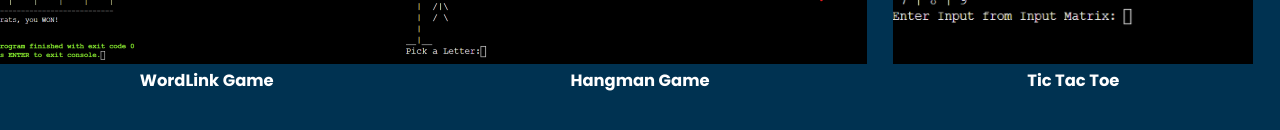
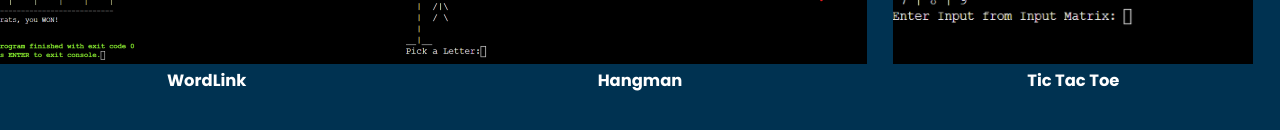
Before and after one commit to praneethapedapudi/games-website, a plain HTML site: page index.html in a window 1280 px wide. Shown: the part 380-510 px from the top of the page. Drawn offline with Linux system fonts and the light colour scheme.

Commit message:
Update index.html

```diff
--- a/index.html
+++ b/index.html
@@ -17,7 +17,7 @@
                             <img src="images/wordlink.png" alt="project 1">
                         </a>
                         <div class="card_content">
-                            <h3>WordLink Game</h3>
+                            <h3>WordLink</h3>
                         </div>
                     </div>
                 </div>
@@ -27,7 +27,7 @@
                             <img src="images/hangman.png" alt="project 2">
                         </a>
                         <div class="card_content">
-                            <h3>Hangman Game</h3>
+                            <h3>Hangman</h3>
                         </div>
                     </div>
                 </div>
```
